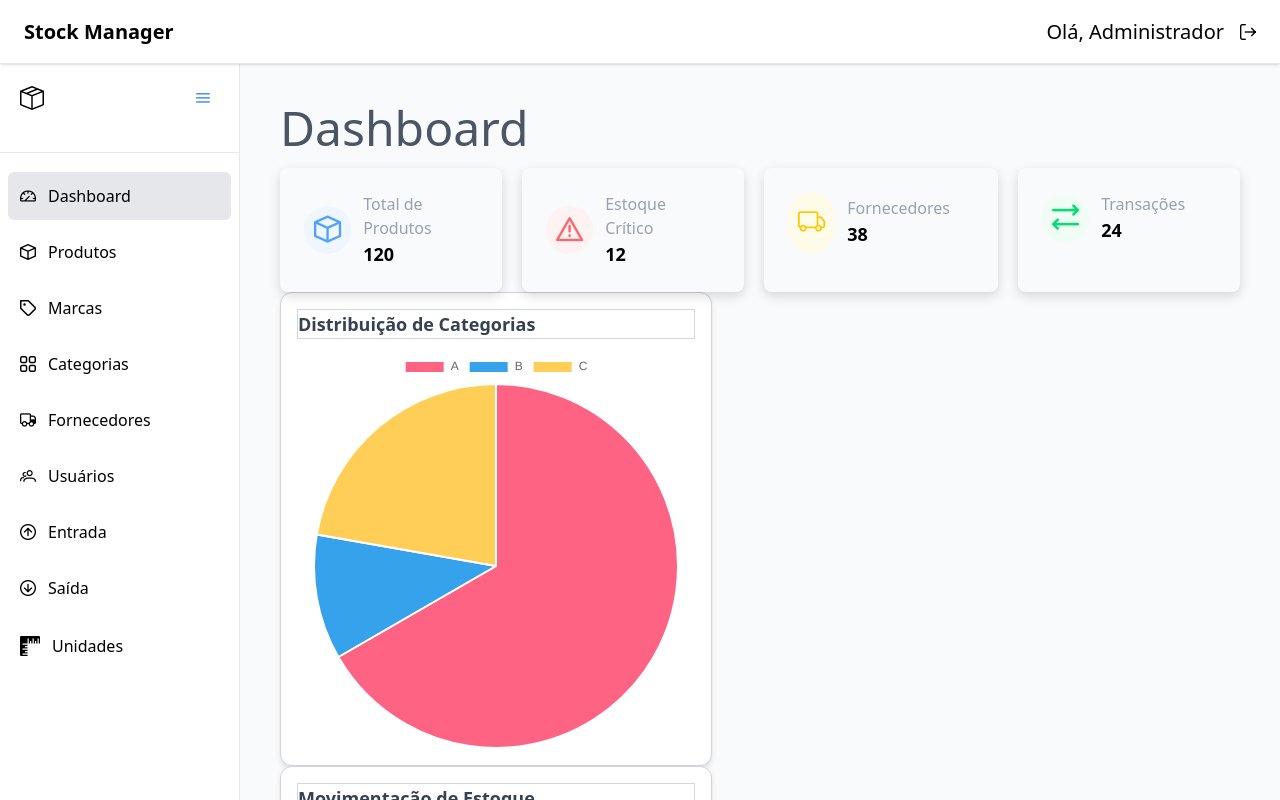
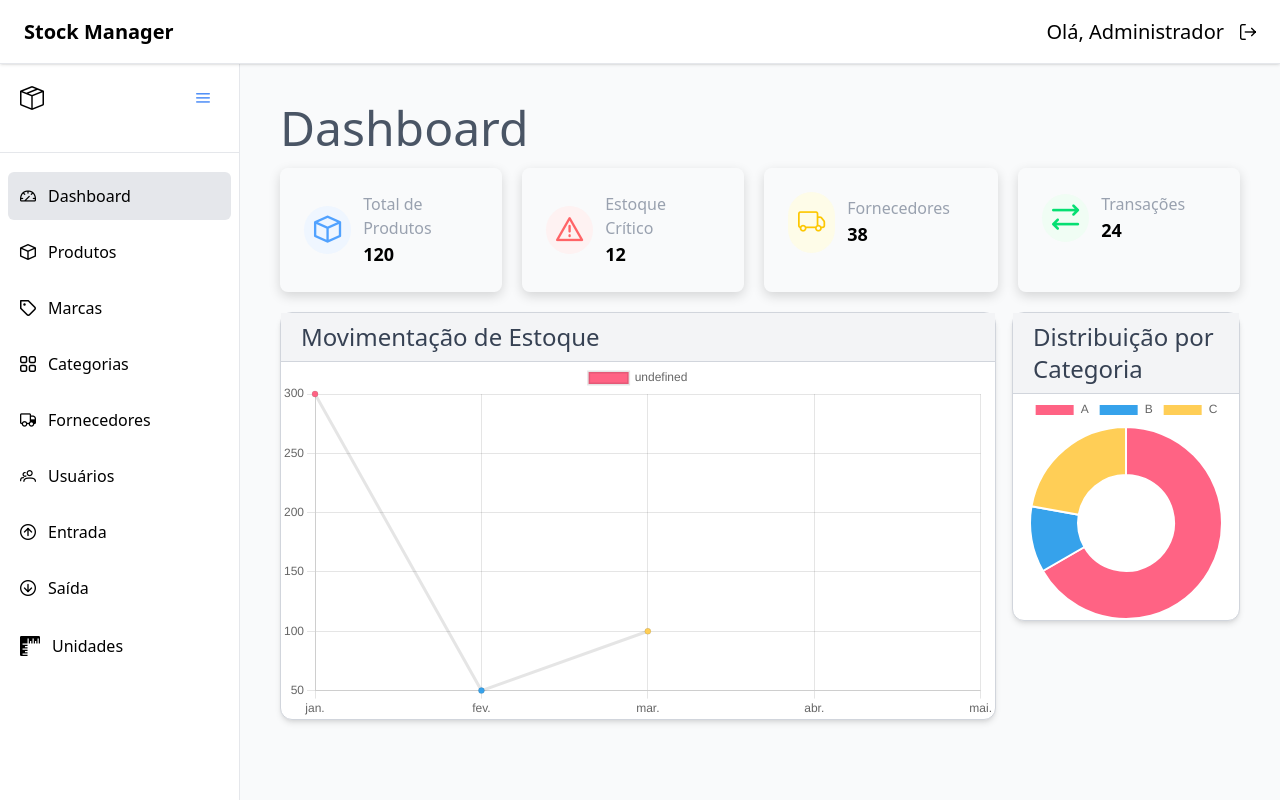
Before and after one commit to breno-dev98/frontend-stock-manager, a React (Vite) app: page /dashboard in a window 1280 px wide. Built offline with nearby package versions, Linux system fonts and the light colour scheme; no server answers; sample sign-in values are in the browser's storage.

Commit message:
organizando os charts

```diff
--- a/src/App.jsx
+++ b/src/App.jsx
@@ -24,8 +24,8 @@ const App = () => {
       {/* ROTAS PRIVADAS */}
       <Route element={<PrivateRoute />}>
         <Route path="/" element={<Layout />}>
+          <Route path="dashboard" element={<DashboardPage />} />
           <Route path="produtos" element={<ProdutosPage />} />
-          <Route path="dashboard" element={<DashboardPage />} />
           <Route path="marcas" element={<MarcasPage />} />
           <Route path="categorias" element={<CategoriasPage />} />
           <Route path="fornecedores" element={<FornecedoresPage />} />
--- a/src/components/DashboardCharts.jsx
+++ b/src/components/DashboardCharts.jsx
@@ -1,10 +1,12 @@
 import { Chart } from "primereact/chart";
 
-const DashboardChart = ({ title, type = "bar", data, options }) => {
+const DashboardChart = ({ title, type = "bar", data, options, classNameDiv, style }) => {
   return (
-    <div className="p-4 border border-gray-300  rounded-xl shadow-md bg-white w-full md:w-[45%]">
-      <h3 className="text-lg font-semibold text-gray-700 mb-3 border border-gray-300">{title}</h3>
-      <Chart type={type} data={data} options={options} style={{ width: "100%" }} />
+    <div className={`flex flex-col border border-gray-300 rounded-xl shadow-md bg-white ${classNameDiv}`}>
+      <h3 className="text-2xl font-medium py-2 pl-5 border-b text-gray-700 bg-gray-100 border-gray-300">{title}</h3>
+      <div className="flex-1 p-4">
+        <Chart type={type} data={data} options={options} style={style} />
+      </div>
     </div>
   );
 };
--- a/src/pages/Dashboard/index.jsx
+++ b/src/pages/Dashboard/index.jsx
@@ -1,3 +1,4 @@
+import { Chart } from "primereact/chart";
 import DashboardCards from "../../components/DashboardCards";
 import DashboardChart from "../../components/DashboardCharts";
 import PagesLayout from "../../components/Layout/PagesLayout";
@@ -13,7 +14,7 @@ const DashboardPage = () => {
   const mesesDoAno = gerarMesesAteAtual();
 
 
-  const pieData = {
+  const doughnutData = {
     labels: ["A", "B", "C"],
     datasets: [
       {
@@ -36,8 +37,16 @@ const DashboardPage = () => {
     <PagesLayout title="Dashboard">
       <div>
         <DashboardCards />
-        <DashboardChart title="Distribuição de Categorias" type="pie" data={pieData} />
-        <DashboardChart title="Movimentação de Estoque" type="line" data={lineData} />
+        <section className="grid grid-cols-1 sm:grid-cols-1 md:grid-cols-4 gap-4">
+          <div className="flex flex-col col-span-3 w-full border my-5 border-gray-300 rounded-xl shadow-md bg-white">
+            <h2 className="text-2xl font-medium py-2 pl-5 border-b text-gray-700 bg-gray-100 border-gray-300">Movimentação de Estoque</h2>
+            <Chart type="line" data={lineData} />
+          </div>
+          <div className="flex flex-col col-span-1 w-full h-fit border my-5 border-gray-300 rounded-xl shadow-md bg-white">
+            <h2 className="text-2xl font-medium py-2 pl-5 border-b text-gray-700 bg-gray-100 border-gray-300">Distribuição por Categoria</h2>
+            <Chart type="doughnut" data={doughnutData} />
+          </div>
+        </section>
       </div>
     </PagesLayout>
   );
--- a/src/pages/Login/index.jsx
+++ b/src/pages/Login/index.jsx
@@ -1,4 +1,4 @@
-import { useContext, useState } from "react";
+import { useContext, useEffect, useState } from "react";
 import { InputText } from "primereact/inputtext";
 import { Password } from "primereact/password";
 import { Button } from "primereact/button";
@@ -8,13 +8,12 @@ import { AuthContext } from "../../context/authContext";
 import { useNavigate } from "react-router-dom";
 import { ProgressSpinner } from "primereact/progressspinner";
 import { Controller, useForm } from "react-hook-form";
-import { loginSchema } from "../../schemas/loginSchema"
+import { loginSchema } from "../../schemas/loginSchema";
 import { zodResolver } from "@hookform/resolvers/zod";
 
-
 export default function LoginPage() {
-
   const [loading, setLoading] = useState(false);
+  const { login, auth } = useContext(AuthContext);
   const {
     register,
     control,
@@ -24,14 +23,13 @@ export default function LoginPage() {
     resolver: zodResolver(loginSchema),
     defaultValues: {
       email: "",
-     senha: ""
-   }
+      senha: "",
+    },
   });
+
   const navigate = useNavigate();
-  const { login } = useContext(AuthContext);
 
   const onSubmit = async (data) => {
-
     setLoading(true);
     try {
       const response = await loginService(data);
@@ -39,14 +37,18 @@ export default function LoginPage() {
       const token = response.token;
 
       login(token);
-
-      navigate("/");
     } catch (error) {
       console.error("Erro ao realizar o login", error);
     } finally {
       setLoading(false);
     }
   };
+
+    useEffect(() => {
+      if (auth.isAuthenticated) {
+        navigate("/dashboard");
+      }
+    }, [auth.isAuthenticated, navigate]);
 
   return (
     <div className="flex items-center justify-center min-h-screen bg-blue-50 p-4">
```
Lines whose indentation alone changed are shown as unchanged.
